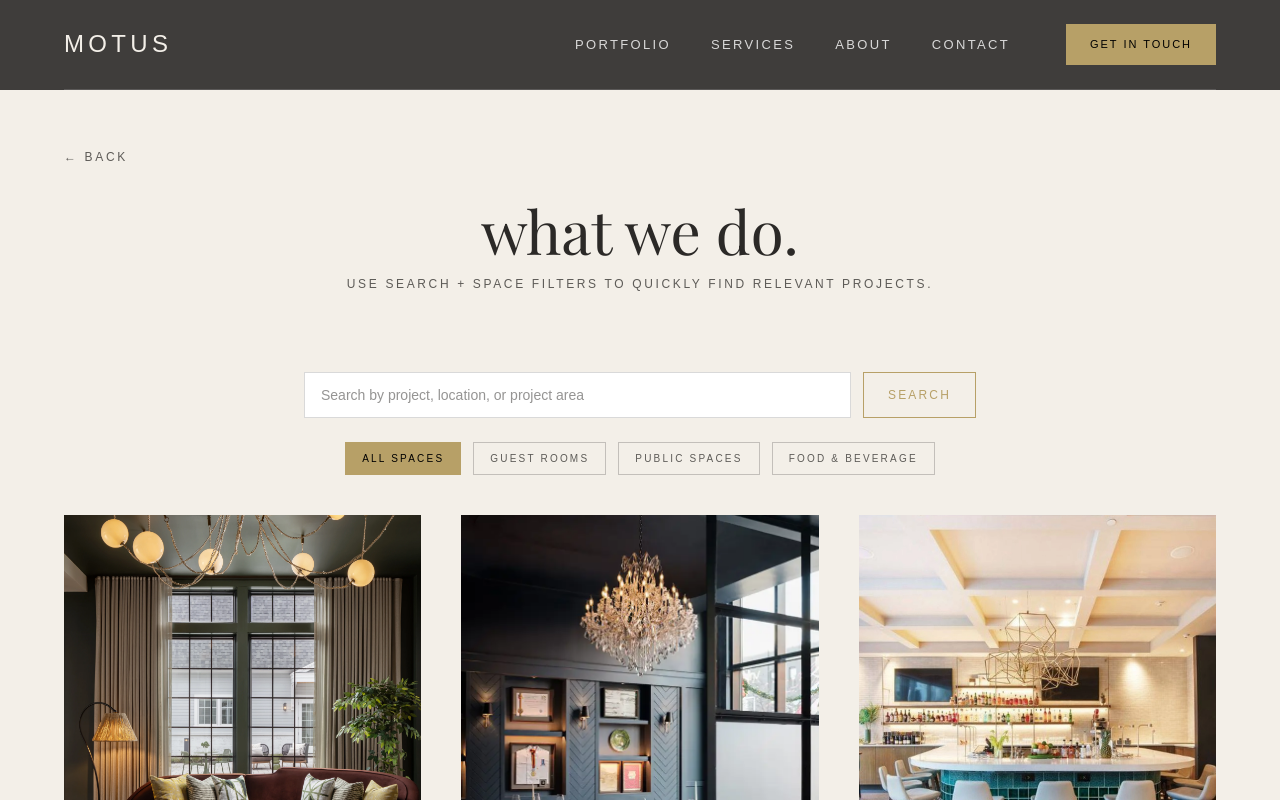
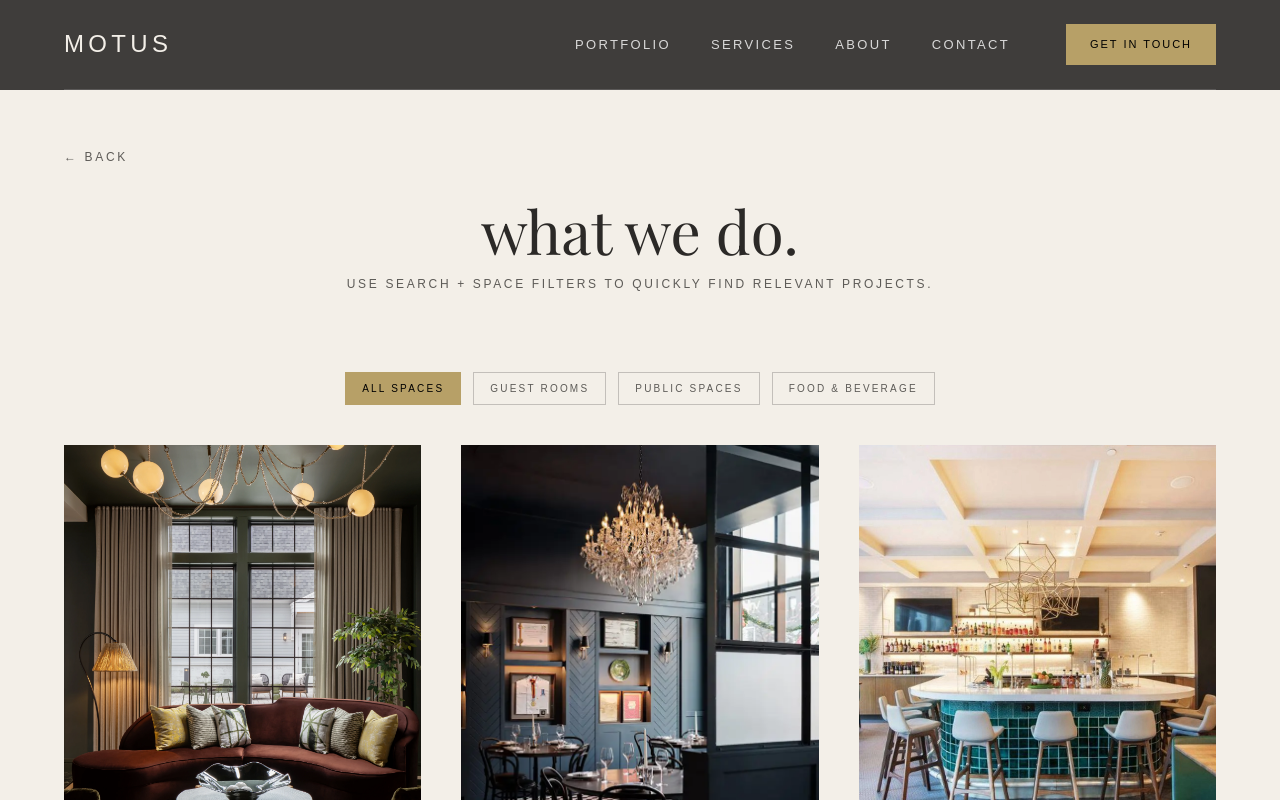
Before and after one commit to ccruml20/motus-site, a Next.js app: page /p/projects in a window 1280 px wide. Shown: the top 800 px of the page. Built offline with nearby package versions, Linux system fonts and the light colour scheme.

Commit message:
Refined filters on the projects page

```diff
--- a/app/p/projects/page.tsx
+++ b/app/p/projects/page.tsx
@@ -82,27 +82,6 @@ export default async function PrivateProjectsPage({
             </p>
           </div>
 
-          <form className="mx-auto mb-6 max-w-2xl" action="/p/projects" method="get">
-            <div className="flex flex-col gap-3 md:flex-row">
-              <input
-                type="search"
-                name="q"
-                defaultValue={params.q ?? ""}
-                placeholder="Search by project, location, or project area"
-                className="w-full border border-black/15 bg-white px-4 py-3 text-sm text-motusHeading outline-none transition focus:border-motusGold"
-              />
-              {activeSpace && activeSpace !== "all" ? (
-                <input type="hidden" name="space" value={activeSpace} />
-              ) : null}
-              <button
-                type="submit"
-                className="border border-motusGold px-6 py-3 text-xs uppercase tracking-[0.18em] text-motusGold transition hover:bg-motusGold hover:text-black"
-              >
-                Search
-              </button>
-            </div>
-          </form>
-
           <div className="mb-10 flex flex-wrap items-center justify-center gap-3">
             <FilterChip href={makeFilterHref({ q: params.q })} isActive={!activeSpace || activeSpace === "all"}>
               All Spaces
```
